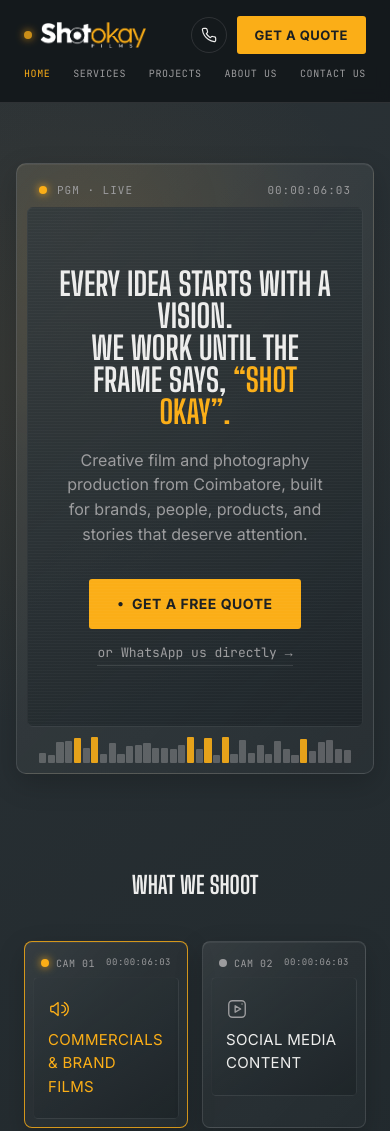
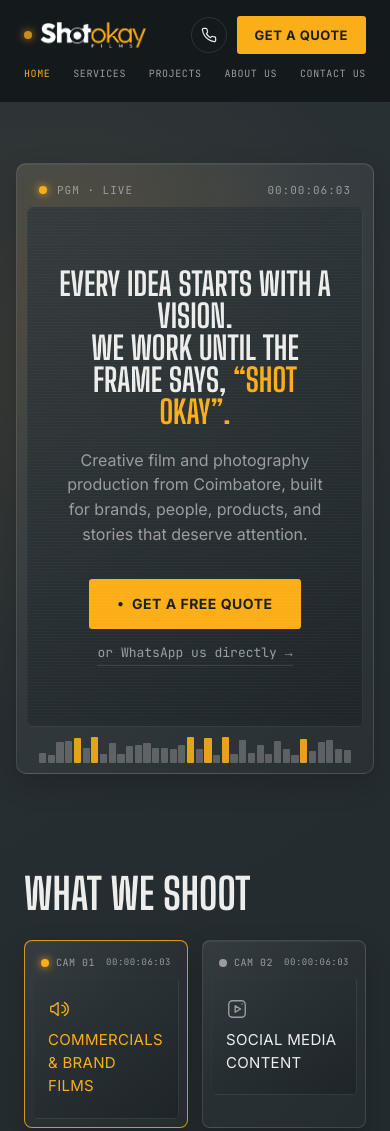
Before and after one commit to shotokayfilms-cbe/Shotokayfilms-Website-With-CMS, an Eleventy site: page index.njk in a window 390 px wide. Shown: the top 1131 px of the page. Built offline with nearby package versions, Linux system fonts and the light colour scheme; Eleventy itself is replaced by a stand-in of ours; files that its build step writes are made by us from their sources.

Commit message:
Update style.css

```diff
--- a/css/style.css
+++ b/css/style.css
@@ -1502,3 +1502,36 @@
   }
 
 }
+
+/* ==========================================================
+   FORCE HOMEPAGE SECTION HEADING STYLE
+========================================================== */
+
+h2.home-section-heading {
+  width: 100% !important;
+  max-width: none !important;
+
+  margin: 0 0 42px !important;
+
+  padding: 0 !important;
+
+  text-align: left !important;
+
+  font-size: clamp(48px, 4.2vw, 68px) !important;
+  line-height: 0.95 !important;
+
+  transform: none !important;
+}
+
+
+/* MOBILE */
+
+@media (max-width: 760px) {
+
+  h2.home-section-heading {
+    margin-bottom: 26px !important;
+
+    font-size: clamp(36px, 11vw, 48px) !important;
+  }
+
+}
```
